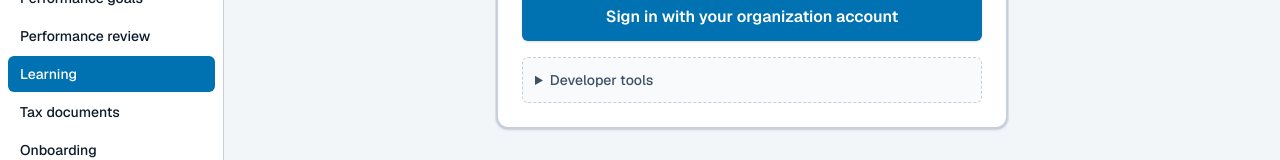
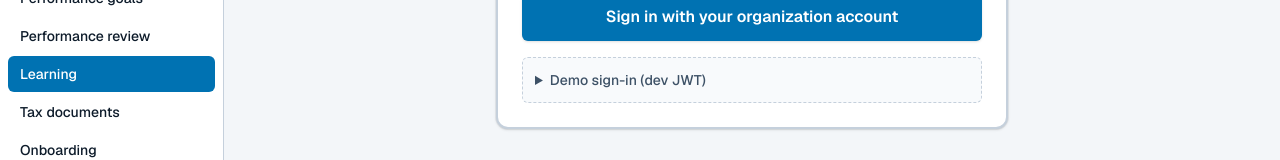
Before and after one commit to SafetyMP/HR-ERP, a Next.js app: page /employee/learning in a window 1280 px wide. Shown: the part 371-531 px from the top of the page. Built offline with nearby package versions, Linux system fonts and the light colour scheme; no server answers.

Commit message:
feat(auth): enable demo JWT sign-in on production
Expose demo paste UI when NEXT_PUBLIC_ALLOW_DEMO_DEV_SIGNIN is set and add
npm scripts for employee, manager, and HR demo personas.

```diff
--- a/package.json
+++ b/package.json
@@ -28,6 +28,12 @@
     "demo:bootstrap": "tsx scripts/bootstrap-local-demo.ts",
     "jwt:dev": "node scripts/issue-dev-jwt.mjs",
     "jwt:dev:vercel": "npx --yes vercel@latest env run -e production -- node scripts/issue-dev-jwt.mjs",
+    "jwt:dev:demo-employee": "DEV_ROLES=employee DEV_SUBJECT_EMPLOYEE_ID=b0000001-0001-4000-8000-000000000011 node scripts/issue-dev-jwt.mjs",
+    "jwt:dev:demo-manager": "DEV_ROLES=manager DEV_SUBJECT_EMPLOYEE_ID=b0000001-0001-4000-8000-000000000020 node scripts/issue-dev-jwt.mjs",
+    "jwt:dev:demo-hr": "DEV_ROLES=hr_admin DEV_OMIT_SUBJECT_EMPLOYEE_ID=1 node scripts/issue-dev-jwt.mjs",
+    "jwt:dev:demo-employee:vercel": "npx --yes vercel@latest env run -e production -- npm run jwt:dev:demo-employee",
+    "jwt:dev:demo-manager:vercel": "npx --yes vercel@latest env run -e production -- npm run jwt:dev:demo-manager",
+    "jwt:dev:demo-hr:vercel": "npx --yes vercel@latest env run -e production -- npm run jwt:dev:demo-hr",
     "vercel:jwt:smoke": "node scripts/vercel-jwt-smoke.mjs",
     "db:verify": "tsx scripts/db-verify-migration.ts",
     "db:load:fixtures": "tsx scripts/db-load-employee-scenarios.ts",
--- a/src/components/auth/hr-sign-in-card.tsx
+++ b/src/components/auth/hr-sign-in-card.tsx
@@ -26,7 +26,9 @@ export function HrSignInCard({
   onDevTokenPaste,
 }: Props) {
   const loginHref = `/api/auth/login?returnTo=${encodeURIComponent(returnTo)}`;
-  const isDev = process.env.NODE_ENV === "development";
+  const showDevTokenPaste =
+    process.env.NODE_ENV === "development" ||
+    process.env.NEXT_PUBLIC_ALLOW_DEMO_DEV_SIGNIN === "true";
 
   return (
     <Card className="mx-auto w-full max-w-lg shadow-sm">
@@ -38,14 +40,18 @@ export function HrSignInCard({
         <Button asChild className="w-full" size="lg">
           <Link href={loginHref}>Sign in with your organization account</Link>
         </Button>
-        {isDev && onDevTokenPaste ? (
+        {showDevTokenPaste && onDevTokenPaste ? (
           <details className="rounded-md border border-dashed border-border bg-muted/30 p-3 text-sm">
             <summary className="cursor-pointer font-medium text-muted-foreground">
-              Developer tools
+              Demo sign-in (dev JWT)
             </summary>
             <p className="mt-2 text-xs text-muted-foreground">
-              Mint a token with <code className="font-mono">npm run jwt:dev</code> or use{" "}
-              <code className="font-mono">/api/auth/dev-bootstrap</code>.
+              Run{" "}
+              <code className="font-mono">npm run jwt:dev:demo-employee</code>,{" "}
+              <code className="font-mono">jwt:dev:demo-manager</code>, or{" "}
+              <code className="font-mono">jwt:dev:demo-hr</code> (use{" "}
+              <code className="font-mono">jwt:dev:vercel</code> on Production), then paste
+              the token below.
             </p>
             <label className="mt-3 block text-xs font-medium" htmlFor="hrerp-dev-token">
               Paste bearer token
```
Also changed, not shown: 1 other file (tests, documents, lock files or other folders).
